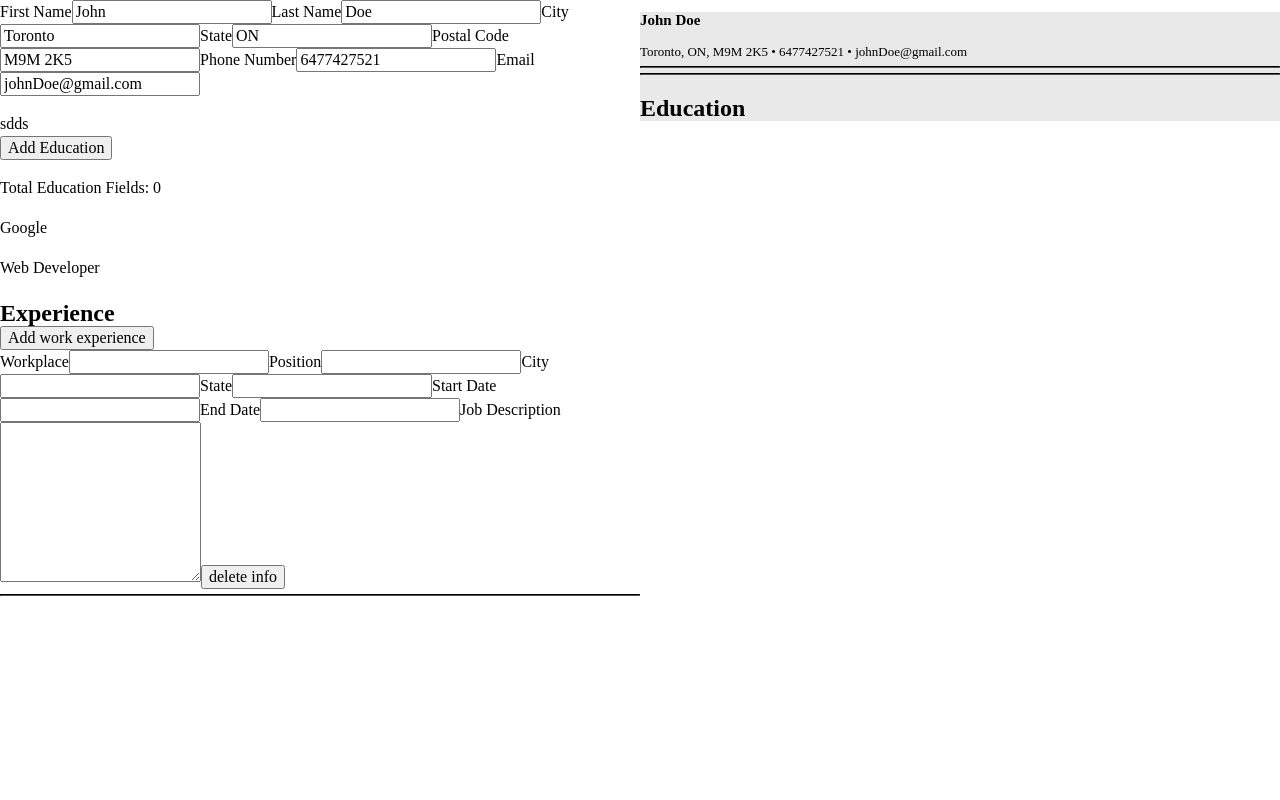
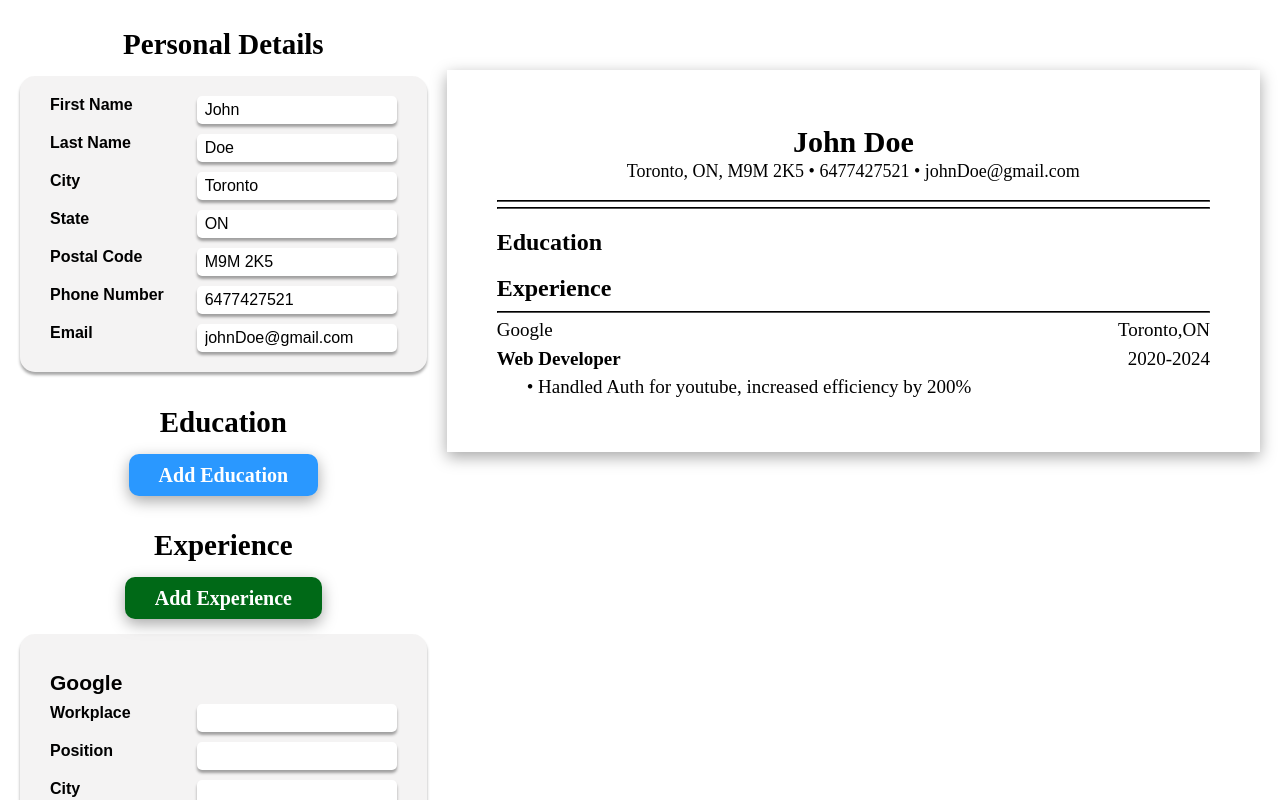
Before and after one commit to kloxer/TOP_CV_Application, a React (Vite) app: page / in a window 1280 px wide. Shown: the top 800 px of the page. Built offline with nearby package versions, Linux system fonts and the light colour scheme.

Commit message:
substantial changes, almost complete. styling left

```diff
--- a/src/education.jsx
+++ b/src/education.jsx
@@ -7,9 +7,10 @@ function EducationSection({
   deleteEducation,
 }) {
   return (
-    <div>
-      <button onClick={addEducations}>Add Education</button>
-      <p>Total Education Fields: {educationState.length}</p>
+    <>
+      <button className="addMore" onClick={addEducations}>
+        Add Education
+      </button>
       {educationState.map((education) => (
         <EducationForm
           key={education.id}
@@ -19,7 +20,7 @@ function EducationSection({
           deleteEducation={deleteEducation}
         />
       ))}
-    </div>
+    </>
   );
 }
 
@@ -30,7 +31,9 @@ function EducationForm({ id, education, onChange, deleteEducation }) {
   };
 
   return (
-    <div id={`education`}>
+    <div class={`userInfo`}>
+      <h2 class="fieldTitle">{education.institution}</h2>
+
       <CreateField
         id={id}
         type="text"
@@ -82,8 +85,8 @@ function EducationForm({ id, education, onChange, deleteEducation }) {
       />
       <label htmlFor="description">Description</label>
       <textarea id={id} name="description" onChange={handleChange}></textarea>
-      <button id={id} onClick={deleteEducation} className="deleteEducation">
-        Delete Educations
+      <button id={id} onClick={deleteEducation} className="deleteButton">
+        Delete
       </button>
       <br />
     </div>
@@ -93,8 +96,15 @@ function EducationForm({ id, education, onChange, deleteEducation }) {
 function CreateField({ id, type, name, text, education, onChange }) {
   return (
     <>
-      <label htmlFor={`${name}-${id}`}>{text}:</label>
-      <input id={`${name}-${id}`} type={type} name={name} onChange={onChange} />
+      <div class="labelInput">
+        <label htmlFor={`${name}-${id}`}>{text}:</label>
+        <input
+          id={`${name}-${id}`}
+          type={type}
+          name={name}
+          onChange={onChange}
+        />
+      </div>
     </>
   );
 }
--- a/src/form.jsx
+++ b/src/form.jsx
@@ -3,11 +3,12 @@ import AddEducation from "./education";
 import "./index.css";
 import EducationSection from "./education.jsx";
 import WorkExperience from "./workexperience.jsx";
+import DisplayResume from "./resume.jsx";
 function UserInput({ form, onChange }) {
   return (
     <>
-      <div id="userInfo">
-        <form>
+      <div class="userInfo">
+        <div className="labelInput">
           <label htmlFor="firstName">First Name</label>
           <input
             value={form.firstName}
@@ -15,7 +16,9 @@ function UserInput({ form, onChange }) {
             name="firstName"
             onChange={onChange}
           />
+        </div>
 
+        <div className="labelInput">
           <label htmlFor="lastName">Last Name</label>
           <input
             type="text"
@@ -23,6 +26,8 @@ function UserInput({ form, onChange }) {
             onChange={onChange}
             value={form.lastName}
           />
+        </div>
+        <div className="labelInput">
           <label htmlFor="city">City</label>
           <input
             value={form.city}
@@ -30,6 +35,8 @@ function UserInput({ form, onChange }) {
             name="city"
             onChange={onChange}
           />
+        </div>
+        <div className="labelInput">
           <label htmlFor="state">State</label>
           <input
             value={form.state}
@@ -37,6 +44,8 @@ function UserInput({ form, onChange }) {
             name="state"
             onChange={onChange}
           />
+        </div>
+        <div className="labelInput">
           <label htmlFor="postalCode">Postal Code</label>
           <input
             value={form.postalCode}
@@ -44,6 +53,8 @@ function UserInput({ form, onChange }) {
             name="postalCode"
             onChange={onChange}
           />
+        </div>
+        <div className="labelInput">
           <label htmlFor="phoneNumber">Phone Number</label>
           <input
             value={form.phoneNumber}
@@ -51,6 +62,8 @@ function UserInput({ form, onChange }) {
             name="phoneNumber"
             onChange={onChange}
           />
+        </div>
+        <div className="labelInput">
           <label htmlFor="email">Email</label>
           <input
             value={form.email}
@@ -58,67 +71,9 @@ function UserInput({ form, onChange }) {
             name="email"
             onChange={onChange}
           />
-        </form>
+        </div>
       </div>
     </>
-  );
-}
-
-function TopResume({ form }) {
-  return (
-    <div id="resumeTop">
-      <h2 className="fullName">
-        {form.firstName} {form.lastName}
-      </h2>
-      <p className="personInfo">
-        {form.city}, {form.state}, {form.postalCode} &#x2022; {form.phoneNumber}{" "}
-        &#x2022; {form.email}
-      </p>
-      <hr />
-      <hr />
-    </div>
-  );
-}
-
-function MiddleResume({ education }) {
-  return (
-    <div id="resumeMiddle">
-      <div id="educations">
-        <h2>Education</h2>
-        {education.map((education) => (
-          <div
-            className="informationBlock"
-            key={education.id}
-            id={education.id}
-          >
-            <div className="informationTitle">
-              <div className="leftTitle">
-                <p>{education.institution}</p>
-                <p>{education.program}</p>
-              </div>
-              <div className="rightTitle">
-                <p>
-                  {education.city},{education.state}
-                </p>
-                <p>
-                  {education.startDate}-{education.endDate}
-                </p>
-              </div>
-            </div>
-
-            {education.description}
-          </div>
-        ))}
-      </div>
-    </div>
-  );
-}
-function DisplayResume({ form, education }) {
-  return (
-    <div id="resume">
-      <TopResume form={form} />
-      <MiddleResume education={education} />
-    </div>
   );
 }
 
@@ -141,12 +96,12 @@ function ShowInput() {
       {
         id: Date.now(), // Generate a unique id
         institution: "Waterloo",
-        program: "Dance",
+        program: "Bachelor of Arts, Dance",
         city: "CA",
         state: "LA",
         startDate: "2020",
         endDate: "2030",
-        description: "Did a lot of dance",
+        description: "Courses: Dance1, Dance2, Dance3",
       },
     ]);
   };
@@ -174,21 +129,81 @@ function ShowInput() {
     setEducationState(filtered);
   }
 
+  //EXPERIENCE SECTION
+  const [jobs, setJobs] = useState([
+    {
+      id: Date.now(),
+      workplace: "Google",
+      position: "Web Developer",
+      city: "Toronto",
+      state: "ON",
+      startDate: "2020",
+      endDate: "2024",
+      description: "Handled Auth for youtube, increased efficiency by 200%",
+    },
+  ]);
+
+  function changeJobInfo(e) {
+    const changedJobInfo = jobs.map((job) => {
+      if (job.id == e.target.id) {
+        return {
+          ...job,
+          [e.target.name]: e.target.value,
+        };
+      } else {
+        return job;
+      }
+    });
+    setJobs(changedJobInfo);
+  }
+  function addWorkExperience() {
+    setJobs([
+      ...jobs,
+      {
+        id: Date.now(),
+        workplace: "",
+        position: "",
+        city: "",
+        state: "",
+        startDate: "",
+        endDate: "",
+        description: "",
+      },
+    ]);
+  }
+  function deleteExperience(e) {
+    setJobs(jobs.filter((job) => job.id != e.target.id));
+  }
+
   return (
     <div id="wholePage">
       <div className="leftSide">
+        <h1 className="formTitle">Personal Details</h1>
+
         <UserInput form={form} onChange={handleChange} />
-        <p>sdds</p>
+        <h1 className="formTitle">Education</h1>
+
         <EducationSection
           educationState={educationState}
           addEducations={addEducations}
           handleEducationChange={handleEducationChange}
           deleteEducation={handleDeleteEducation}
         />
-        <WorkExperience />
+        <h1 className="formTitle">Experience</h1>
+
+        <WorkExperience
+          jobs={jobs}
+          changeJobInfo={changeJobInfo}
+          addWorkExperience={addWorkExperience}
+          deleteExperience={deleteExperience}
+        />
       </div>
       <div className="resume">
-        <DisplayResume form={form} education={educationState} />
+        <DisplayResume
+          form={form}
+          education={educationState}
+          experience={jobs}
+        />
       </div>
     </div>
   );
--- a/src/index.css
+++ b/src/index.css
@@ -92,30 +92,9 @@ textarea:not([rows]) {
 /* MY CSS */
 #wholePage {
   display: grid;
-  grid-template-columns: repeat(2, 1fr);
-}
-
-#resume {
-  background-color: rgb(233, 233, 233);
-  margin: 0;
-  padding: 0;
-}
-
-.fullName {
-  font-size: 15px;
-}
-
-.personInfo {
-  font-size: 13px;
-}
-
-hr {
-  color: rgb(255, 255, 255);
-  border-color: black;
-  border-style: ins;
-  border-width: 1.5px;
-  margin-top: 0.3em;
-  margin-bottom: 0.2em;
+  grid-template-columns: 1fr 2fr;
+  gap: 20px;
+  margin: 10px 20px;
 }
 
 div {
@@ -123,11 +102,6 @@ div {
 }
 body {
   margin: 0px;
-}
-
-#education {
-  display: flex;
-  flex-direction: column;
 }
 
 input {
@@ -139,10 +113,70 @@ button {
   max-height: 100px;
 }
 
-.informationTitle {
+.userInfo {
+  background-color: rgba(197, 196, 196, 0.2);
+  padding: 20px 30px;
   display: flex;
-  justify-content: space-between;
+  flex-direction: column;
+  border-radius: 15px;
+  color: rgb(0, 0, 0);
+  gap: 10px;
+  font-family: Arial, Helvetica, sans-serif;
+  border-width: 5px;
+  box-shadow: rgba(0, 0, 0, 0.35) 0px 3px 3px;
+}
+
+.labelInput {
+  display: grid;
+  grid-template-columns: 1fr 1fr;
+}
+label {
+  font-weight: bold;
+}
+input {
+  border-radius: 5px;
+  border-style: none;
+  height: 20px;
+  padding: 14px 8px;
+  box-shadow: rgba(0, 0, 0, 0.35) 0px 3px 3px;
+}
+
+.deleteButton,
+.addMore {
+  padding: 10px 30px;
+  border-radius: 10px;
+  border-style: none;
+  margin-left: auto;
+  margin-right: auto;
+  color: white;
+  box-shadow: rgba(0, 0, 0, 0.35) 0px 5px 15px;
+  font-size: 20px;
+  font-weight: bold;
 }
 .right {
   margin-right: auto;
 }
+
+.deleteButton {
+  background-color: rgb(255, 0, 0);
+}
+.addMore {
+  background-color: rgb(42, 152, 255);
+}
+.addMore.work {
+  background-color: rgb(0, 105, 23);
+}
+
+.formTitle {
+  font-size: 29px;
+  text-align: center;
+}
+
+.fieldTitle {
+  font-size: 21px;
+}
+.leftSide {
+  display: flex;
+  flex-direction: column;
+  gap: 15px;
+}
--- /dev/null
+++ b/src/resume.css
@@ -0,0 +1,54 @@
+hr {
+  color: rgb(255, 255, 255);
+  border-color: black;
+  border-style: ins;
+  border-width: 1.5px;
+  margin-top: 0.3em;
+  margin-bottom: 0.2em;
+}
+p {
+  margin: 0;
+}
+
+#resume {
+  box-shadow: rgba(0, 0, 0, 0.35) 0px 5px 15px;
+  padding: 30px 50px;
+  margin-top: 60px;
+}
+
+.fullName {
+  font-size: 30px;
+  text-align: center;
+}
+.personInfo {
+  font-size: 18px;
+  text-align: center;
+  margin-bottom: 15px;
+}
+.titleSection {
+  font-size: 24px;
+  margin-bottom: 10px;
+}
+.informationTitle {
+  justify-content: space-between;
+}
+.topPart {
+  display: flex;
+  flex-direction: row;
+  justify-content: space-between;
+}
+.description {
+  margin-left: 30px;
+}
+
+.programTitle {
+  font-weight: bold;
+}
+
+p {
+  font-size: 19px;
+}
+
+.informationBlock {
+  margin-bottom: 20px;
+}
--- /dev/null
+++ b/src/resume.jsx
@@ -0,0 +1,81 @@
+import "./resume.css";
+function TopResume({ form }) {
+  return (
+    <div id="resumeTop">
+      <h2 className="fullName">
+        {form.firstName} {form.lastName}
+      </h2>
+      <p className="personInfo">
+        {form.city}, {form.state}, {form.postalCode} &#x2022; {form.phoneNumber}{" "}
+        &#x2022; {form.email}
+      </p>
+      <hr />
+      <hr />
+    </div>
+  );
+}
+function MiddleResume({ education, jobs }) {
+  return (
+    <div id="resumeMiddle">
+      <div id="infoSection">
+        <h2 className="titleSection">Education</h2>
+        {education.map((education) => (
+          <div
+            className="informationBlock"
+            key={education.id}
+            id={education.id}
+          >
+            <div className="topPart">
+              <p>{education.institution}</p>
+              <p>
+                {education.city}, {education.state}
+              </p>
+              {/* <p>{education.program}</p> */}
+            </div>
+            <div className="topPart">
+              <p className="programTitle">{education.program}</p>
+              <p>
+                {education.startDate} - {education.endDate}
+              </p>
+            </div>
+
+            <p className="description">&#x2022; {education.description}</p>
+          </div>
+        ))}
+      </div>
+      <div id="infoSection">
+        <h2 className="titleSection">Experience</h2>
+        <hr></hr>
+        {jobs.map((job) => (
+          <div className="informationBlock" key={job.id} id={job.id}>
+            <div className="informationTitle">
+              <div className="topPart">
+                <p>{job.workplace}</p>
+                <p>
+                  {job.city},{job.state}
+                </p>
+              </div>
+              <div className="topPart">
+                <p className="programTitle">{job.position}</p>
+
+                <p>
+                  {job.startDate}-{job.endDate}
+                </p>
+              </div>
+            </div>
+            <p className="description">&#x2022; {job.description}</p>
+          </div>
+        ))}
+      </div>
+    </div>
+  );
+}
+function DisplayResume({ form, education, experience }) {
+  return (
+    <div id="resume">
+      <TopResume form={form} />
+      <MiddleResume education={education} jobs={experience} />
+    </div>
+  );
+}
+export default DisplayResume;
--- a/src/workexperience.jsx
+++ b/src/workexperience.jsx
@@ -1,59 +1,16 @@
 import { useState } from "react";
 
-function WorkExperience() {
-  const [jobs, setJobs] = useState([
-    {
-      id: Date.now(),
-      workplace: "Google",
-      position: "Web Developer",
-      city: "Toronto",
-      state: "ON",
-      startDate: "2020",
-      endDate: "2024",
-    },
-  ]);
-
-  function changeJobInfo(e) {
-    const changedJobInfo = jobs.map((job) => {
-      if (job.id == e.target.id) {
-        return {
-          ...job,
-          [e.target.name]: e.target.value,
-        };
-      } else {
-        return job;
-      }
-    });
-    setJobs(changedJobInfo);
-  }
-  function addWorkExperience() {
-    setJobs([
-      ...jobs,
-      {
-        id: Date.now(),
-        workplace: "e",
-        position: "e",
-        city: "",
-        state: "",
-        startDate: "",
-        endDate: "",
-      },
-    ]);
-  }
-  function deleteExperience(e) {
-    alert(e.target.id);
-    setJobs(jobs.filter((job) => job.id != e.target.id));
-  }
+function WorkExperience({
+  jobs,
+  changeJobInfo,
+  addWorkExperience,
+  deleteExperience,
+}) {
   return (
-    <div class="workExperience">
-      {jobs.map((job) => (
-        <div>
-          <p id={job.id}>{job.workplace}</p>
-          <p>{job.position}</p>
-        </div>
-      ))}
-      <h2>Experience </h2>
-      <button onClick={addWorkExperience}>Add work experience</button>
+    <>
+      <button className="addMore work" onClick={addWorkExperience}>
+        Add Experience
+      </button>
 
       {jobs.map((job) => (
         <ExperienceForm
@@ -61,33 +18,47 @@ function WorkExperience() {
           id={job.id}
           changeJobInfo={changeJobInfo}
           deleteExperience={deleteExperience}
+          job={job}
         />
       ))}
-    </div>
+    </>
   );
 }
-function ExperienceForm({ id, changeJobInfo, deleteExperience }) {
+function ExperienceForm({ id, changeJobInfo, deleteExperience, job }) {
   return (
-    <div class="workExperience" id={id}>
+    <div class="userInfo" id={id}>
+      <h2 class="fieldTitle">{job.workplace}</h2>
+      <div className="labelInput">
         <label htmlFor="location">Workplace</label>
         <input id={id} type="text" name="workplace" onChange={changeJobInfo} />
+      </div>
+      <div className="labelInput">
         <label htmlFor="jobTitle">Position</label>
         <input id={id} type="text" name="position" onChange={changeJobInfo} />
+      </div>
+      <div className="labelInput">
         <label htmlFor="jobTitle">City</label>
-      <input type="text" name="city" />
+        <input id={id} type="text" name="city" onChange={changeJobInfo} />
+      </div>
+      <div className="labelInput">
         <label htmlFor="jobTitle">State</label>
-      <input type="text" name="state" />
+        <input id={id} type="text" name="state" onChange={changeJobInfo} />
+      </div>
 
+      <div className="labelInput">
         <label htmlFor="jobTitle">Start Date</label>
-      <input type="text" name="startDate" />
+        <input id={id} type="text" name="startDate" onChange={changeJobInfo} />
+      </div>
 
+      <div className="labelInput">
         <label htmlFor="jobTitle">End Date</label>
-      <input type="text" name="endDate" />
+        <input id={id} type="text" name="endDate" onChange={changeJobInfo} />
+      </div>
 
       <label htmlFor="description">Job Description</label>
-      <textarea name="description" id=""></textarea>
-      <button id={id} onClick={deleteExperience}>
-        delete info
+      <textarea name="description" id={id} onChange={changeJobInfo}></textarea>
+      <button className="deleteButton" id={id} onClick={deleteExperience}>
+        Delete
       </button>
       <hr></hr>
     </div>
```
Lines whose indentation alone changed are shown as unchanged.
